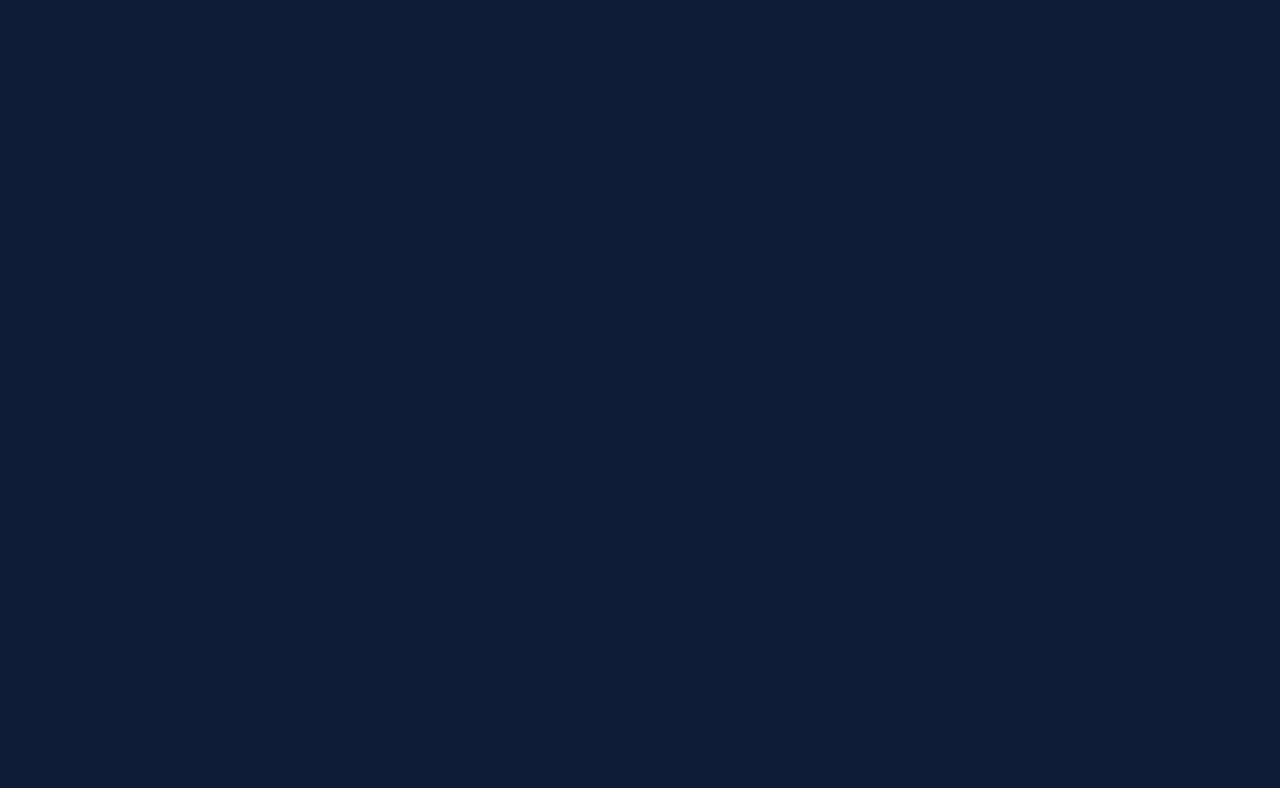
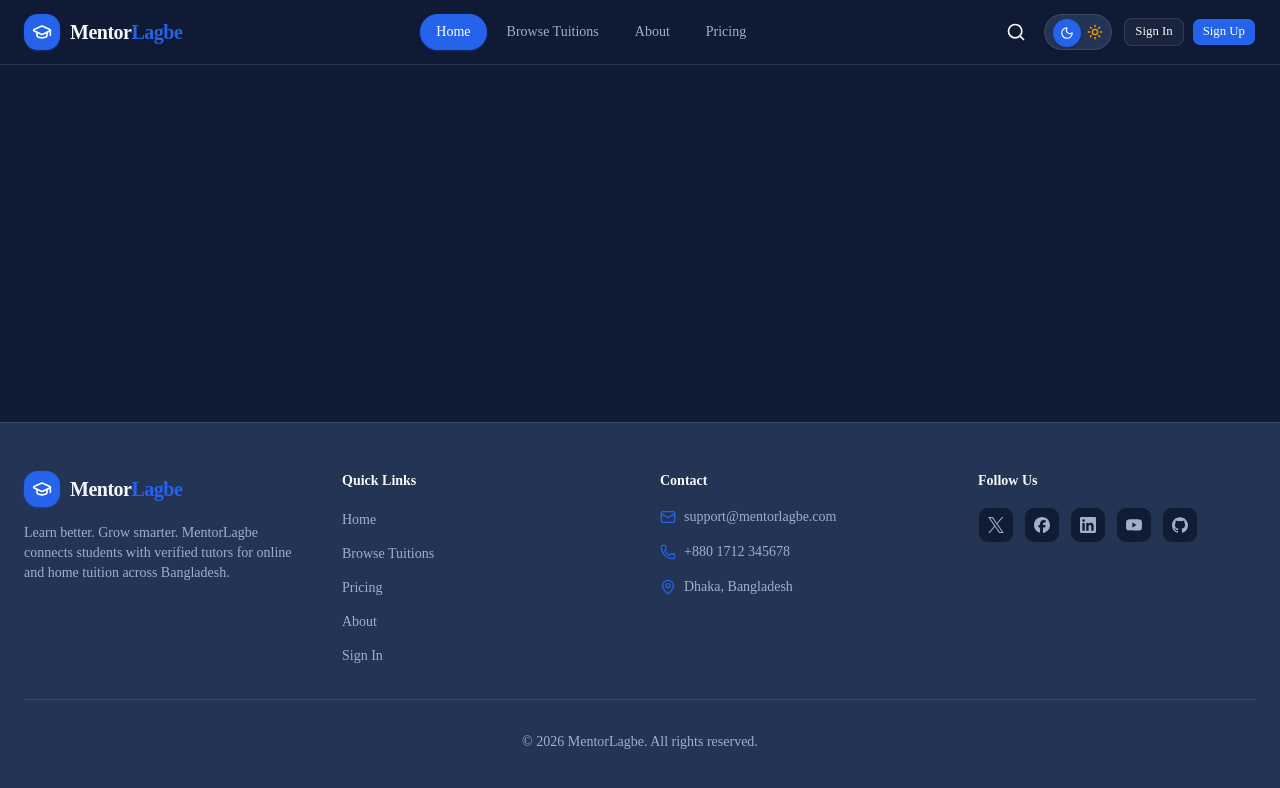
Before and after one commit to shahidul91325/Mentor-Lagbe-Web, a Next.js app: page / in a window 1280 px wide. Shown: the top 788 px of the page. Built offline with nearby package versions, Linux system fonts and the light colour scheme.

Commit message:
feat: add public layout group with navbar and footer

```diff
--- /dev/null
+++ b/app/(public)/layout.tsx
@@ -0,0 +1,16 @@
+import { Navbar } from "@/components/layout/navbar";
+import { Footer } from "@/components/layout/footer";
+
+/**
+ * Public site shell: navbar on top, footer at the bottom.
+ * Route group "(public)" keeps this chrome away from dashboard routes.
+ */
+export default function PublicLayout({ children }: { children: React.ReactNode }) {
+  return (
+    <>
+      <Navbar />
+      <main className="flex-1">{children}</main>
+      <Footer />
+    </>
+  );
+}
```
